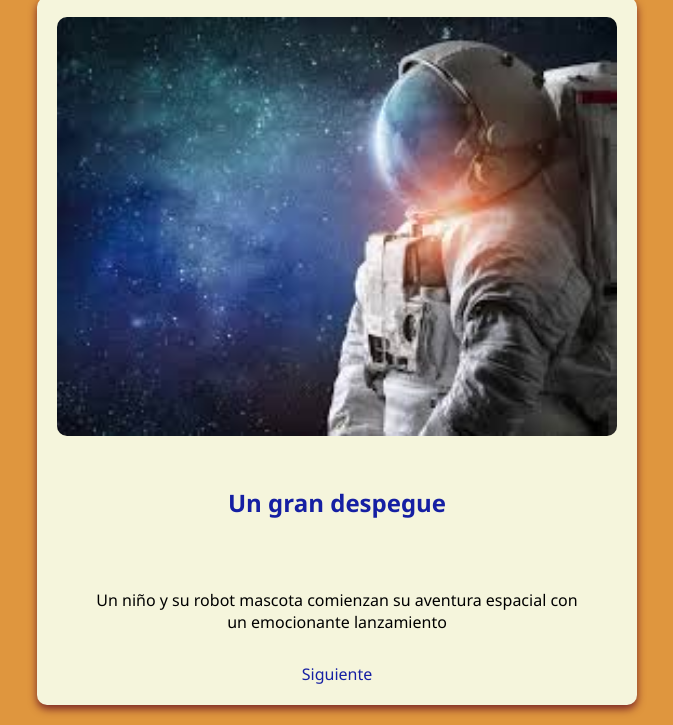
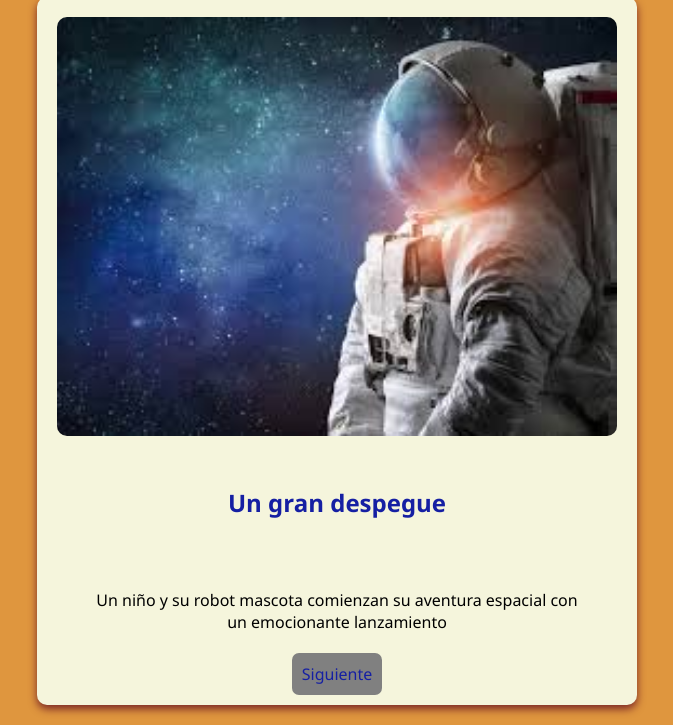
Before and after one commit to DaritoPro/Practica4HTML, a plain HTML site: page index.html in a window 1280 px wide. Shown: the part 126-851 px from the top of the page, without its empty margins (303-976 px from the left). Drawn offline with Linux system fonts and the light colour scheme.

Commit message:
Add files via upload

```diff
--- a/styles.css
+++ b/styles.css
@@ -117,3 +117,11 @@ main{
 input[type="radio"]{
     display: none;
 }
+
+.button{
+    background-color: gray;
+    padding: 10px;
+    border-radius: 7px;
+    transition: background 0.2s;
+    transition: transform 12 ease;
+}
```
